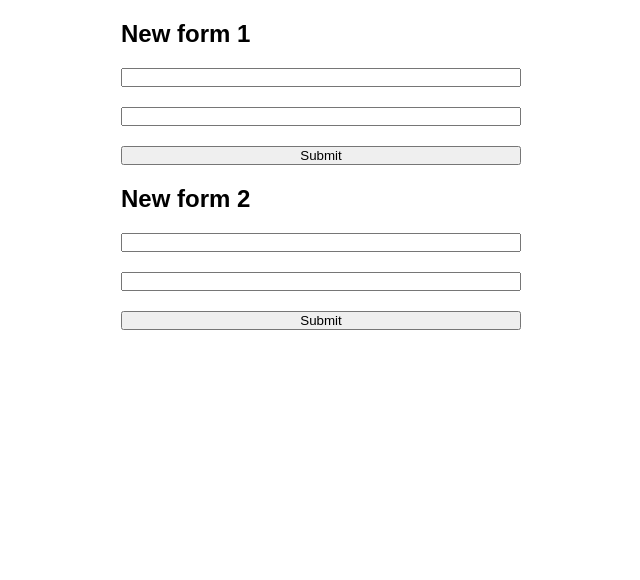
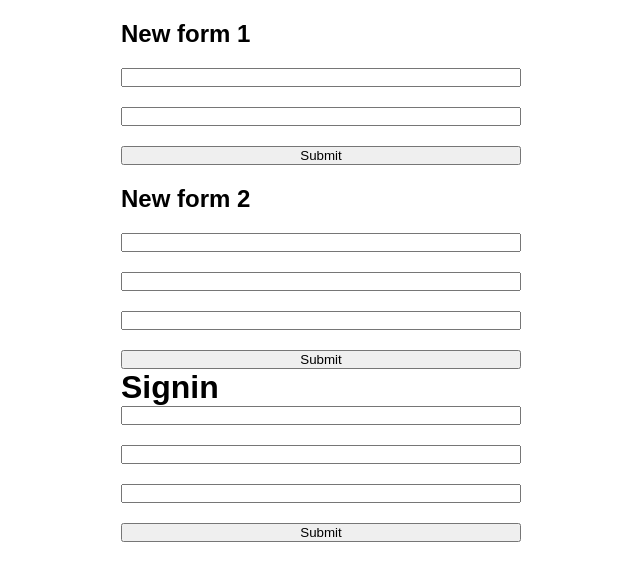
Before and after one commit to HorbynkoIvan/forms_react, a React (Create React App) app: page / in a window 1280 px wide. Shown: the top 580 px of the page, without its empty margins (319-959 px from the left). Built offline with nearby package versions, Linux system fonts and the light colour scheme; a web font is replaced by a local one.

Commit message:
formik with yup

```diff
--- a/package.json
+++ b/package.json
@@ -7,7 +7,8 @@
     "node-sass": "^4.11.0",
     "react": "^16.8.2",
     "react-dom": "^16.8.2",
-    "react-scripts": "2.1.5"
+    "react-scripts": "2.1.5",
+    "yup": "^0.26.10"
   },
   "scripts": {
     "start": "react-scripts start",
--- a/src/App.js
+++ b/src/App.js
@@ -1,6 +1,7 @@
 import React, { Component } from 'react';
 import BasicFormik1 from './formik/basicForm1';
 import BasicFormik2 from './formik/basicForm2';
+import BasicFormik3 from './formik/basicForm3_with_yup';
 import './scss/common.scss';
 
 
@@ -10,6 +11,7 @@ class App extends Component {
       <div className="App">
         <BasicFormik1/>
         <BasicFormik2/>
+        <BasicFormik3/>
       </div>
     );
   }
--- a/src/formik/basicForm2.js
+++ b/src/formik/basicForm2.js
@@ -35,6 +35,8 @@ const Basic = () => {
                         <ErrorMessage name='email' component='div'/>
                         <Field type="password" name="password"/>
                         <ErrorMessage name='password' component='div'/>
+                        <Field type="password" name="password"/>
+                        <ErrorMessage name='password' component='div'/>
                         <button type="submit" disabled={isSubmitting}>Submit</button>
                     </Form>
                 )}
--- /dev/null
+++ b/src/formik/basicForm3_with_yup.js
@@ -0,0 +1,29 @@
+import React from 'react';
+import {Formik, Form, Field} from 'formik';
+import * as Yup from 'yup';
+import './basicForm.scss'
+
+//Formik has a special config option / prop for Yup called validationSchema which will automatically
+// transform Yup's validation errors into a pretty object whose keys match values and touched
+
+const ValidationSchemaExample = () => {
+    return (
+        <div className='basicFormik'>
+            <h1>Signin</h1>
+            <Formik>
+                {
+                    ({}) => (
+                        <Form>
+                            <Field name='firstName'/>
+                            <Field name='lastName'/>
+                            <Field type='email' name='email'/>
+                            <button>Submit</button>
+                        </Form>
+                    )
+                }
+            </Formik>
+        </div>
+    )
+}
+
+export default ValidationSchemaExample;
```
Also changed, not shown: 2 other files (tests, documents, lock files or other folders).
